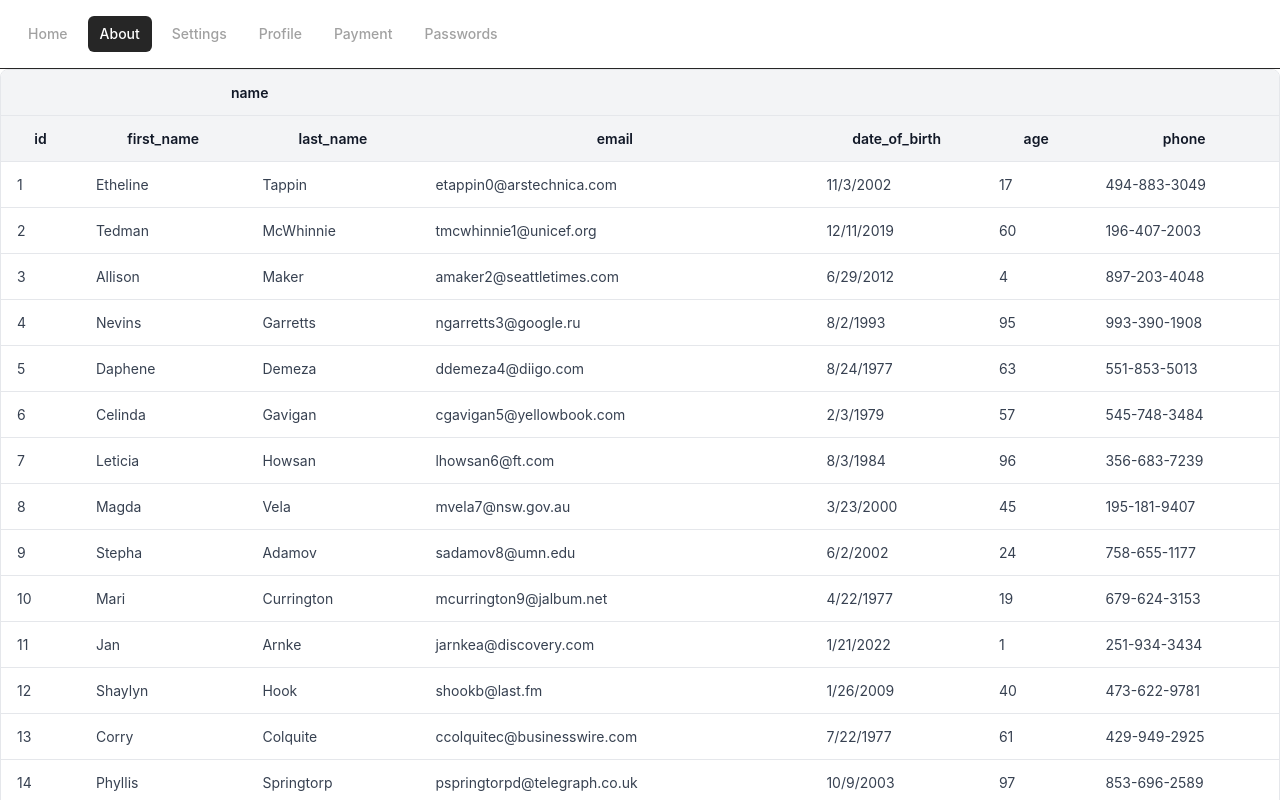
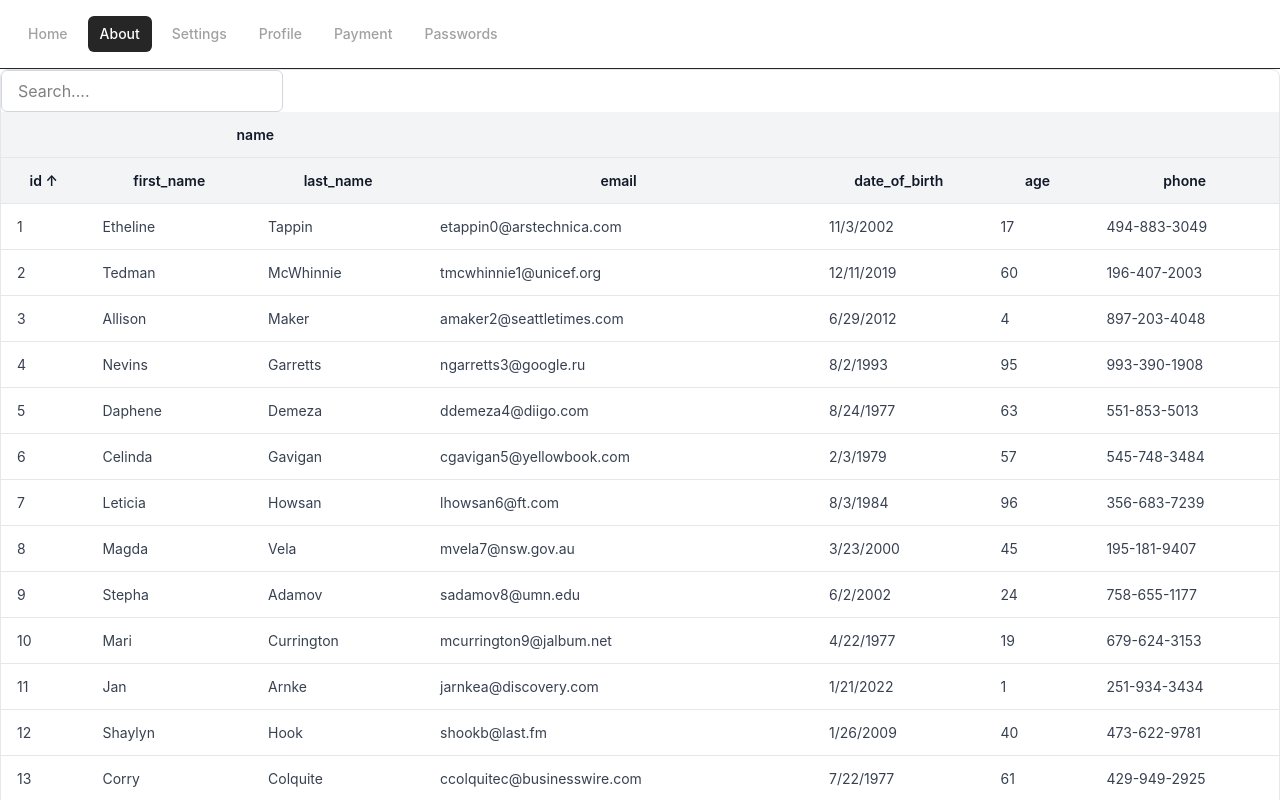
Before and after one commit to yousefdawood7/tanstack-router-demo, a React (Vite) app: page /about in a window 1280 px wide. Shown: the top 800 px of the page. Built offline with nearby package versions, Linux system fonts and the light colour scheme.

Commit message:
feat: enhance table features with sorting and filtering capabilities; add global search input

```diff
--- a/src/components/tables/column.ts
+++ b/src/components/tables/column.ts
@@ -7,9 +7,11 @@ export const COLUMNS: ColumnDef<typeof features, (typeof data)[number]>[] = [
     header: "id",
     footer: "id",
     accessorKey: "id",
+    sortFn: "alphanumberic",
   },
   {
     header: "name",
+    enableSorting: false,
     columns: [
       {
         header: "first_name",
@@ -32,14 +34,17 @@ export const COLUMNS: ColumnDef<typeof features, (typeof data)[number]>[] = [
     header: "date_of_birth",
     footer: "date_of_birth",
     accessorKey: "date_of_birth",
+    sortFn: "date",
   },
   {
     header: "age",
     footer: "age",
+    enableSorting: false,
     accessorKey: "age",
   },
   {
     header: "phone",
+    enableSorting: false,
     footer: "phone",
     accessorKey: "phone",
   },
--- a/src/routes/about.tsx
+++ b/src/routes/about.tsx
@@ -1,5 +1,17 @@
 import { createFileRoute } from "@tanstack/react-router";
-import { FlexRender, tableFeatures, useTable } from "@tanstack/react-table";
+import {
+  columnFilteringFeature,
+  createFilteredRowModel,
+  createSortedRowModel,
+  filterFn_includesString,
+  FlexRender,
+  globalFilteringFeature,
+  rowSortingFeature,
+  sortFn_alphanumeric,
+  sortFn_datetime,
+  tableFeatures,
+  useTable,
+} from "@tanstack/react-table";
 import { COLUMNS } from "../components/tables/column";
 import data from "../data/MOCK_DATA.json";
 import { useTanStackTableDevtools } from "@tanstack/react-table-devtools/production";
@@ -9,7 +21,22 @@ export const Route = createFileRoute("/about")({
   component: RouteComponent,
 });
 
-export const features = tableFeatures({});
+export const features = tableFeatures({
+  rowSortingFeature,
+  columnFilteringFeature,
+  globalFilteringFeature,
+  sortedRowModel: createSortedRowModel(),
+  filteredRowModel: createFilteredRowModel(),
+
+  filterFns: {
+    includes: filterFn_includesString,
+  },
+
+  sortFns: {
+    alphanumberic: sortFn_alphanumeric,
+    date: sortFn_datetime,
+  },
+});
 
 function RouteComponent() {
   const table = useTable({
@@ -17,12 +44,23 @@ function RouteComponent() {
     features,
     columns: COLUMNS,
     data,
+    enableSortingRemoval: false,
+    sortDescFirst: true,
+    enableMultiSort: true,
+    initialState: { sorting: [{ id: "id", desc: false }] },
+    globalFilterFn: "includes",
   });
 
   useTanStackTableDevtools(table);
 
   return (
     <div className={styles.container}>
+      <input
+        className="border border-gray-300 rounded-md py-2 px-4 focus:outline-none focus:ring-2 focus:ring-blue-500"
+        placeholder="Search...."
+        value={table.state.globalFilter ?? ""}
+        onChange={(e) => table.setGlobalFilter(String(e.target.value))}
+      />
       <table className={styles.table}>
         <thead>
           {table.getHeaderGroups().map((headers) => (
@@ -32,9 +70,14 @@ function RouteComponent() {
                   key={header.id}
                   className={styles.headerCell}
                   colSpan={header.colSpan}
+                  onClick={header.column.getToggleSortingHandler()}
                 >
                   {header.isPlaceholder ? null : (
-                    <table.FlexRender header={header} />
+                    <>
+                      <table.FlexRender header={header} />
+                      {header.column.getIsSorted() === "asc" && " ↑"}
+                      {header.column.getIsSorted() === "desc" && " ↓"}
+                    </>
                   )}
                 </th>
               ))}
```
